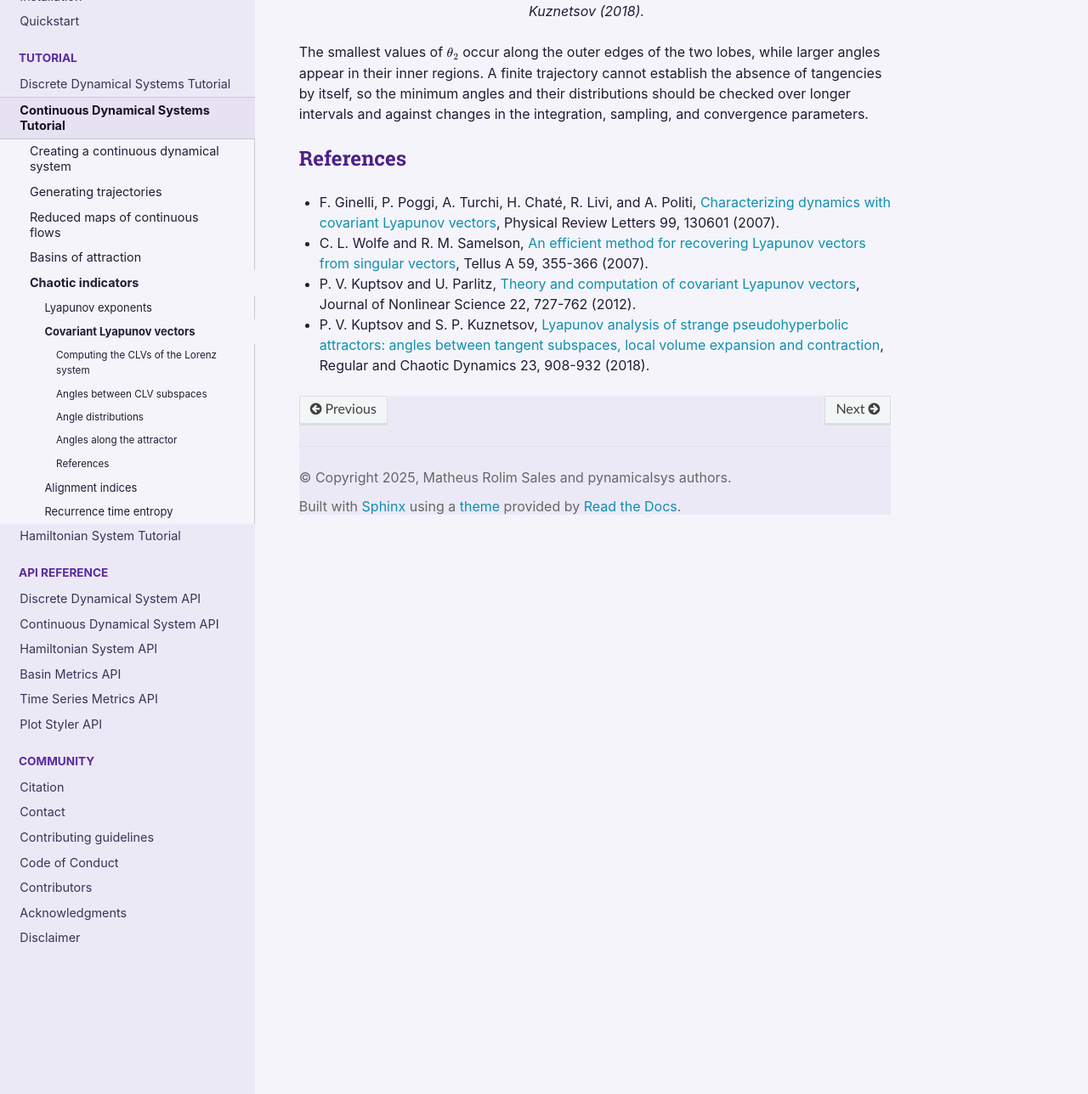
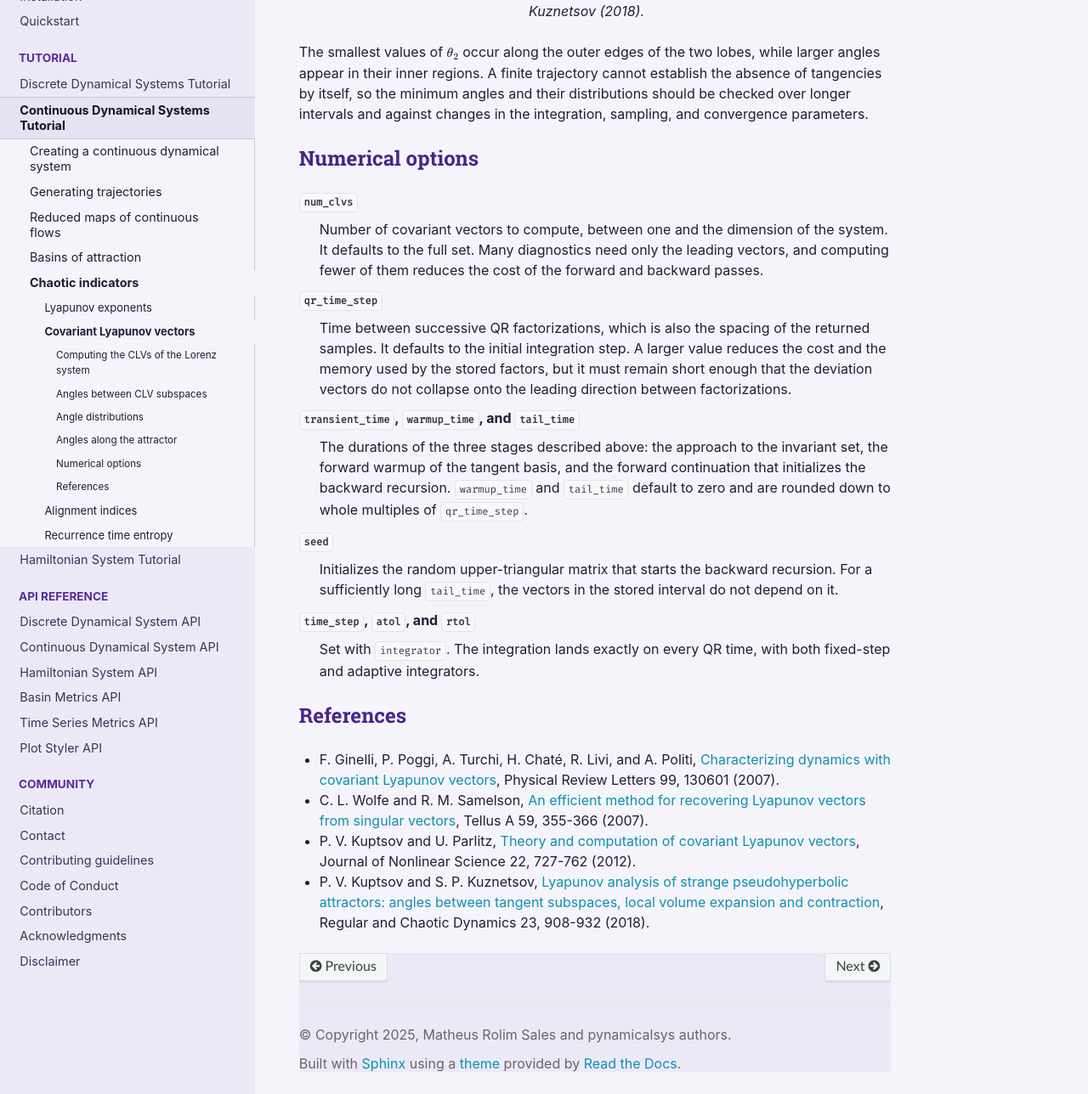
Before and after one commit to mrolims/pynamicalsys, a Sphinx documentation site: the page built from docs/source/cds_clv.rst, in a window 1280 px wide and 1400 px high, scrolled down 4833 px, cut to the strip 112-1400 px from the top of the window. Shown: the whole strip at 85% size. Built offline with Sphinx 7.4.7 and the Read the Docs theme 3.1.0, drawn with Linux system fonts in a browser that asks for light colours; the version number could not be read and is left out.

Commit message:
docs: add numerical options to the continuous CLV page

```diff
--- a/docs/source/cds_clv.rst
+++ b/docs/source/cds_clv.rst
@@ -198,6 +198,24 @@ Reproduce Fig. 2 of the paper by coloring the continuous three-dimensional Loren
 
 The smallest values of :math:`\theta_2` occur along the outer edges of the two lobes, while larger angles appear in their inner regions. A finite trajectory cannot establish the absence of tangencies by itself, so the minimum angles and their distributions should be checked over longer intervals and against changes in the integration, sampling, and convergence parameters.
 
+Numerical options
+~~~~~~~~~~~~~~~~~
+
+``num_clvs``
+    Number of covariant vectors to compute, between one and the dimension of the system. It defaults to the full set. Many diagnostics need only the leading vectors, and computing fewer of them reduces the cost of the forward and backward passes.
+
+``qr_time_step``
+    Time between successive QR factorizations, which is also the spacing of the returned samples. It defaults to the initial integration step. A larger value reduces the cost and the memory used by the stored factors, but it must remain short enough that the deviation vectors do not collapse onto the leading direction between factorizations.
+
+``transient_time``, ``warmup_time``, and ``tail_time``
+    The durations of the three stages described above: the approach to the invariant set, the forward warmup of the tangent basis, and the forward continuation that initializes the backward recursion. ``warmup_time`` and ``tail_time`` default to zero and are rounded down to whole multiples of ``qr_time_step``.
+
+``seed``
+    Initializes the random upper-triangular matrix that starts the backward recursion. For a sufficiently long ``tail_time``, the vectors in the stored interval do not depend on it.
+
+``time_step``, ``atol``, and ``rtol``
+    Set with ``integrator``. The integration lands exactly on every QR time, with both fixed-step and adaptive integrators.
+
 References
 ~~~~~~~~~~
 
```
